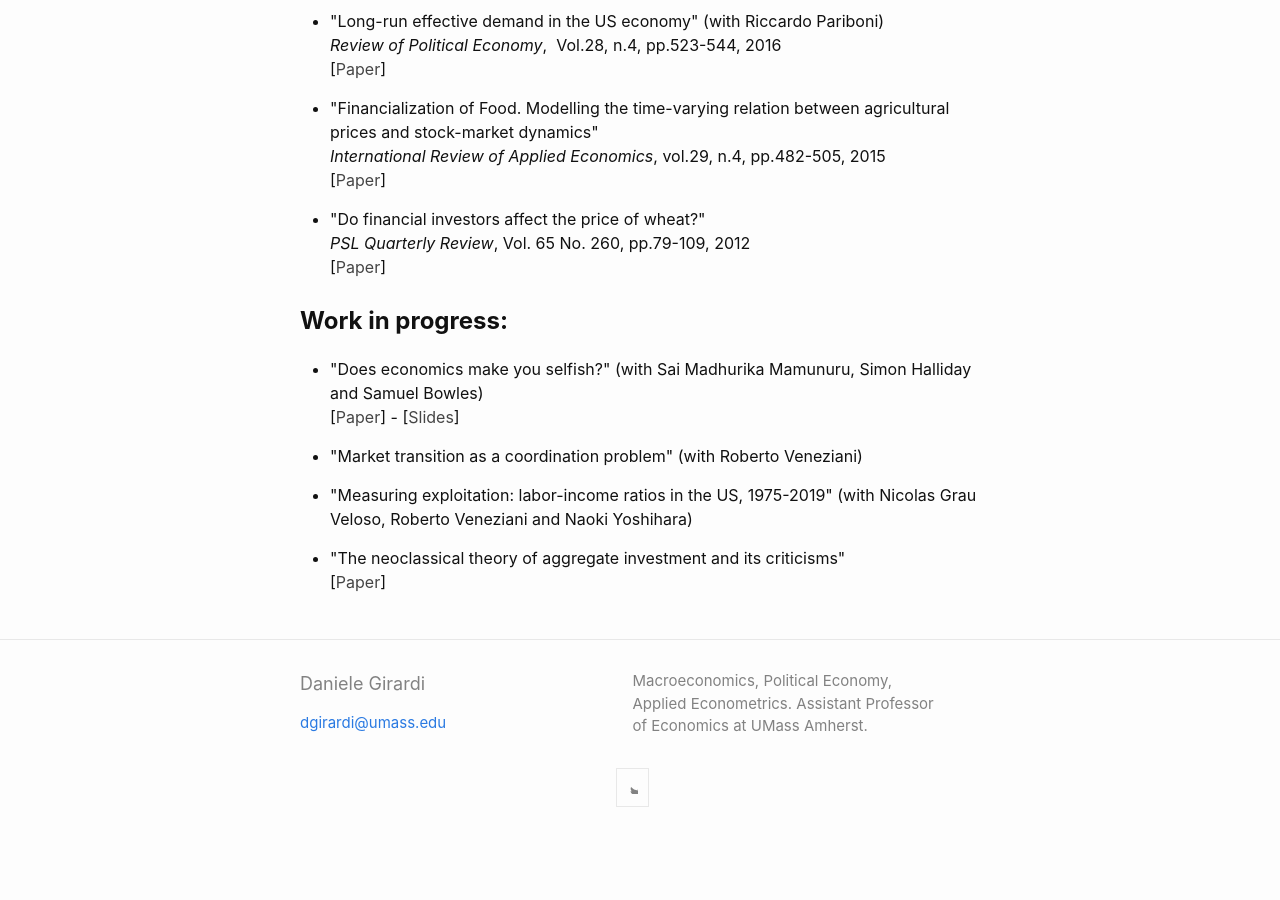
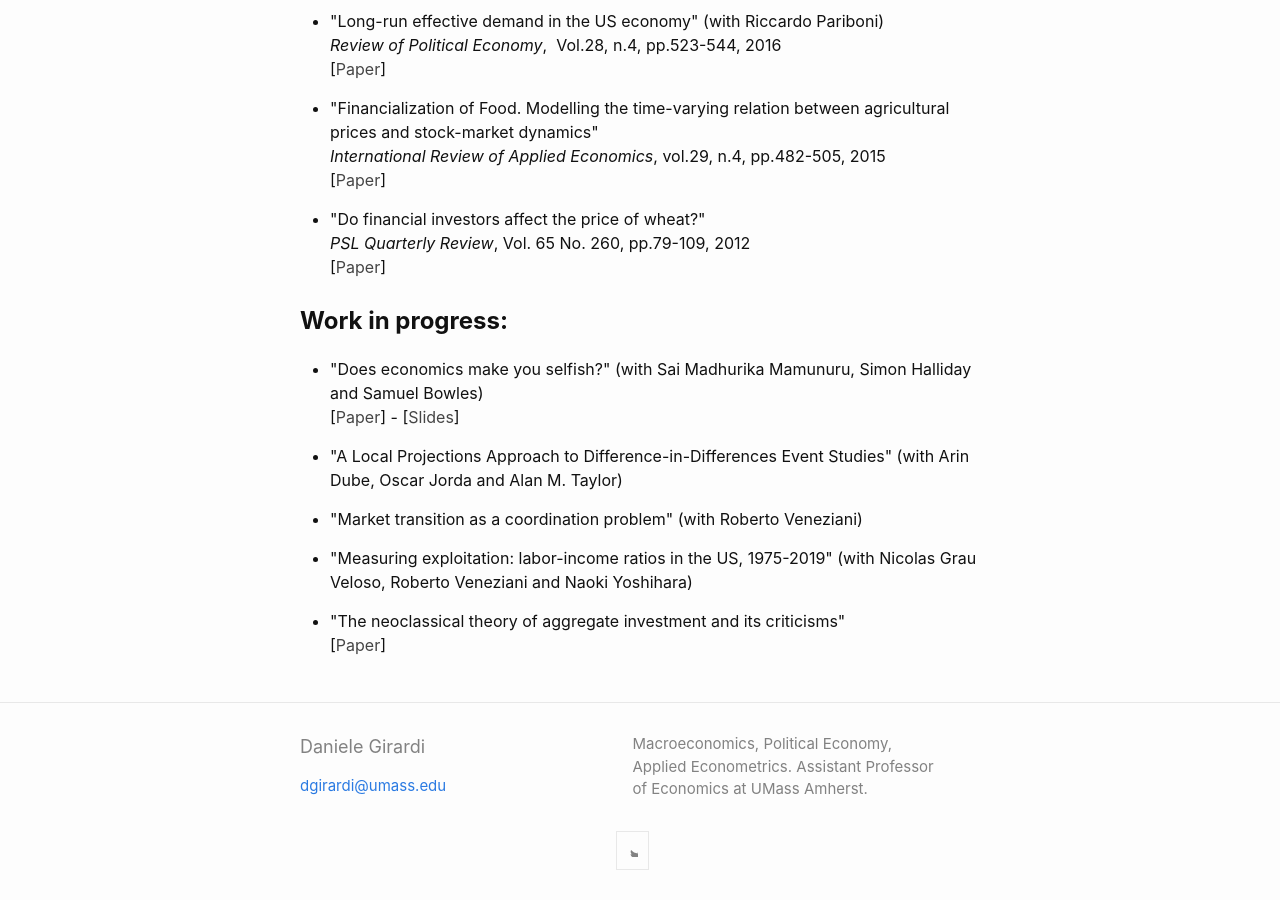
Before and after one commit to danielegirardi/danielegirardi.github.io, a Jekyll site: the page built from index.md, in a window 1280 px wide and 900 px high, scrolled down 1169 px. Built offline with Jekyll 4.4.1, drawn with Linux system fonts in a browser that asks for light colours; before the commit the page ends 2006 px from its top, so only the background shows below that.

Commit message:
Update home.html

```diff
--- a/_layouts/home.html
+++ b/_layouts/home.html
@@ -115,6 +115,11 @@ Work in progress:</strong></h1>
       [<a style="color: #454545;"href="https://scholarworks.umass.edu/econ_workingpaper/304/" target="_blank" rel="noopener">Paper</a>] -
     [<a style="color: #454545;"href="https://danielegirardi.github.io/posts/documents/DEMYS_slides.pdf" target="_blank" rel="noopener">Slides</a>]</li>
 </ul>
+
+<ul style="list-style-type: disc;">
+ 	<li>"A Local Projections Approach to Difference-in-Differences Event Studies" (with Arin Dube, Oscar Jorda and Alan M. Taylor) <br/></li>
+</ul>
+
   <ul style="list-style-type: disc;">
  	<li>"Market transition as a coordination problem" (with Roberto Veneziani) <br/></li>
 </ul>
```
